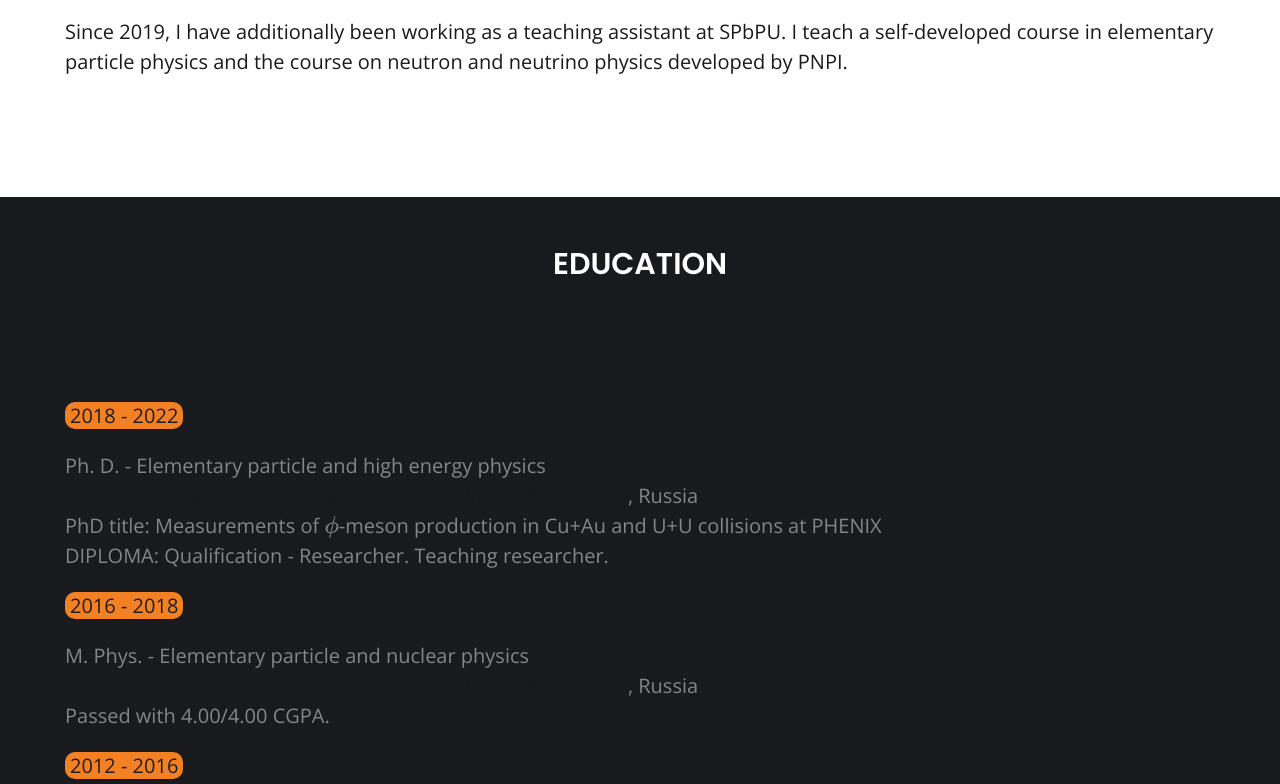
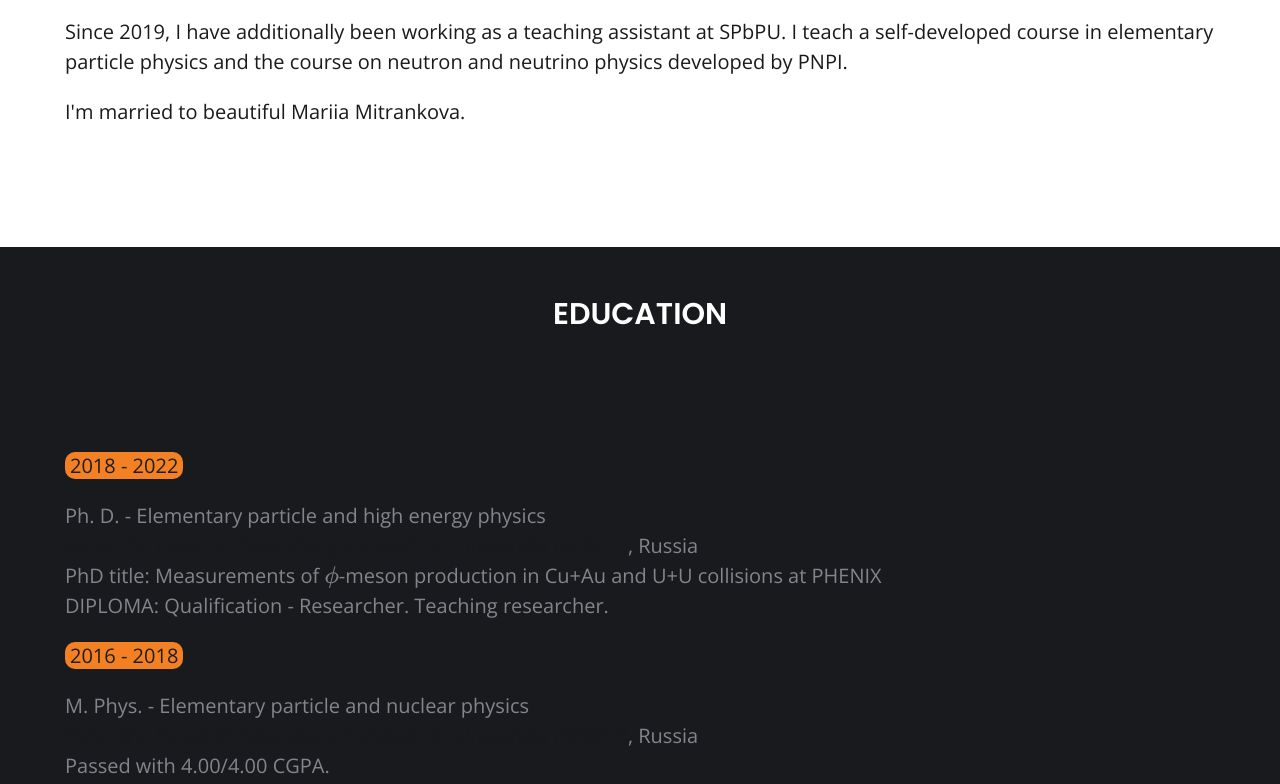
Before and after one commit to mcyoren/mcyoren.github.io, a plain HTML site: page index.html in a window 1280 px wide. Shown: the part 1348-2132 px from the top of the page. Drawn offline with nearby package versions, Linux system fonts and the light colour scheme.

Commit message:
updated personal info

```diff
--- a/index.html
+++ b/index.html
@@ -104,6 +104,9 @@
 						Since 2019, I have additionally been working as a teaching assistant at <a class="hyperlight" href=https://english.spbstu.ru/  target="_blank"> SPbPU</a>.
 						I teach a self-developed course in elementary particle physics and the course on neutron and neutrino physics developed by PNPI.
 					</p>
+					<p>
+						I'm married to beautiful <a class="hyperlight" href=https://mitrankova.github.io/  target="_blank">Mariia Mitrankova</a>.
+					</p>
 				</div> <!--about__description-->
 			</div> <!--.about__content-->
 		</div>
@@ -175,7 +178,7 @@
 						<br> Measurements of  \(K^{0*}(895)\) mesons \(p_{T}\) spectra in \(p\rm{+Al}\), \(p\rm{/ ^{3}He/Cu+Au}\) at \(\sqrt{s_{_{NN}}}\rm{=200 ~GeV}\);
 						<br> Thermal \(\gamma\) production in \(p\rm{+Al}\) and \(\rm{^{3}He+Au}\) at \(\sqrt{s_{_{NN}}}\rm{=200 ~GeV}\);
 						<br> Elliptic flow for \(\pi^{0}\) mesons in \( \rm{Cu+Au}\) collisions at PHENIX;
-						<br> Machine Learning for track reconstruction at SPD
+						<br> Machine Learning for track reconstruction at SPD.
 
 					</p>
 					<p>
```
